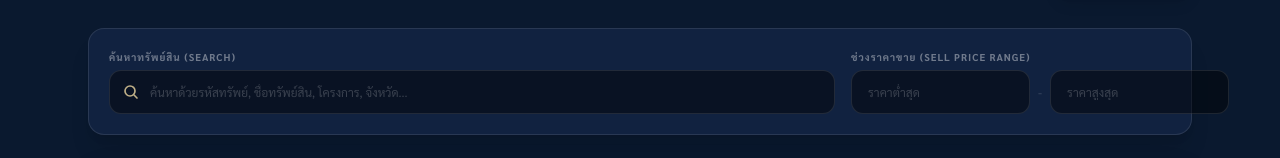
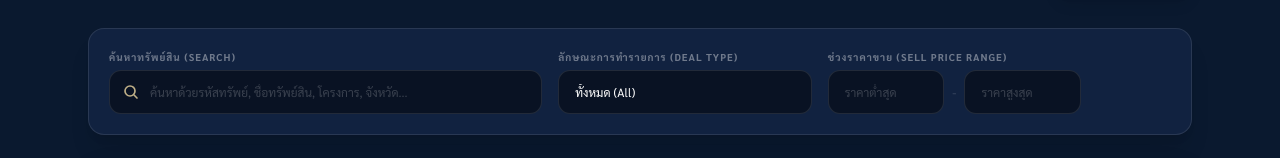
Before and after one commit to monthon21/akthaiproperty, a Next.js app: page /en/manage in a window 1280 px wide. Shown: the part 187-345 px from the top of the page. Built offline with nearby package versions, Linux system fonts and the light colour scheme; no server answers; the database is empty; sample sign-in values are in the browser's storage.

Commit message:
Convert filter panel to CSS Grid and fix input breakout overflow issue

```diff
--- a/components/ManageAssetsClient.tsx
+++ b/components/ManageAssetsClient.tsx
@@ -14,6 +14,7 @@ export default function ManageAssetsClient({ initialAssets, currentLang, isAdmin
   const [searchQuery, setSearchQuery] = useState("");
   const [minPrice, setMinPrice] = useState("");
   const [maxPrice, setMaxPrice] = useState("");
+  const [dealType, setDealType] = useState("all");
 
   const filteredAssets = assets.filter((asset) => {
     if (searchQuery.trim()) {
@@ -27,6 +28,13 @@ export default function ManageAssetsClient({ initialAssets, currentLang, isAdmin
       if (!codeMatch && !titleMatch && !projectMatch && !provinceMatch && !districtMatch) {
         return false;
       }
+    }
+
+    if (dealType === "sell" && !asset.isSell) {
+      return false;
+    }
+    if (dealType === "rent" && !asset.isRent) {
+      return false;
     }
 
     const sellPrice = asset.sellPrice ? Number(asset.sellPrice) : null;
@@ -73,8 +81,8 @@ export default function ManageAssetsClient({ initialAssets, currentLang, isAdmin
     <div className="space-y-6">
       {/* Search and Price Filter Controls */}
       <div className="bg-[#112240] border border-white/10 rounded-2xl p-5 shadow-xl">
-        <div className="flex flex-col lg:flex-row items-end gap-4">
-          <div className="flex-1 w-full space-y-1.5">
+        <div className="grid grid-cols-1 md:grid-cols-2 lg:grid-cols-12 gap-4 items-end">
+          <div className="md:col-span-2 lg:col-span-5 space-y-1.5 w-full">
             <label className="text-[10px] font-bold text-white/40 uppercase tracking-widest block">ค้นหาทรัพย์สิน (Search)</label>
             <div className="relative">
               <input
@@ -90,7 +98,20 @@ export default function ManageAssetsClient({ initialAssets, currentLang, isAdmin
             </div>
           </div>
 
-          <div className="w-full lg:w-80 space-y-1.5">
+          <div className="col-span-1 lg:col-span-3 space-y-1.5 w-full">
+            <label className="text-[10px] font-bold text-white/40 uppercase tracking-widest block">ลักษณะการทำรายการ (Deal Type)</label>
+            <select
+              value={dealType}
+              onChange={(e) => setDealType(e.target.value)}
+              className="w-full h-11 bg-black/45 border border-white/10 rounded-xl px-4 text-xs text-white cursor-pointer focus:outline-none focus:border-accent appearance-none"
+            >
+              <option className="bg-[#112240]" value="all">ทั้งหมด (All)</option>
+              <option className="bg-[#112240]" value="sell">ขาย (For Sell)</option>
+              <option className="bg-[#112240]" value="rent">เช่า (For Rent)</option>
+            </select>
+          </div>
+
+          <div className="col-span-1 lg:col-span-3 space-y-1.5 w-full">
             <label className="text-[10px] font-bold text-white/40 uppercase tracking-widest block">ช่วงราคาขาย (Sell Price Range)</label>
             <div className="flex items-center gap-2">
               <input
@@ -98,31 +119,36 @@ export default function ManageAssetsClient({ initialAssets, currentLang, isAdmin
                 placeholder="ราคาต่ำสุด"
                 value={minPrice}
                 onChange={(e) => setMinPrice(e.target.value)}
-                className="flex-1 h-11 bg-black/45 border border-white/10 rounded-xl px-4 text-xs text-white placeholder-white/20 focus:outline-none focus:border-accent transition-all"
+                className="w-full min-w-0 h-11 bg-black/45 border border-white/10 rounded-xl px-4 text-xs text-white placeholder-white/20 focus:outline-none focus:border-accent transition-all"
               />
-              <span className="text-white/20 text-xs">-</span>
+              <span className="text-white/20 text-xs shrink-0">-</span>
               <input
                 type="number"
                 placeholder="ราคาสูงสุด"
                 value={maxPrice}
                 onChange={(e) => setMaxPrice(e.target.value)}
-                className="flex-1 h-11 bg-black/45 border border-white/10 rounded-xl px-4 text-xs text-white placeholder-white/20 focus:outline-none focus:border-accent transition-all"
+                className="w-full min-w-0 h-11 bg-black/45 border border-white/10 rounded-xl px-4 text-xs text-white placeholder-white/20 focus:outline-none focus:border-accent transition-all"
               />
             </div>
           </div>
 
-          {(searchQuery || minPrice || maxPrice) && (
+          <div className="col-span-1 lg:col-span-1 w-full">
+            {(searchQuery || minPrice || maxPrice || dealType !== "all") ? (
               <button
                 onClick={() => {
                   setSearchQuery("");
                   setMinPrice("");
                   setMaxPrice("");
+                  setDealType("all");
                 }}
-              className="h-11 px-4 border border-white/10 text-xs font-bold text-white/70 hover:text-white rounded-xl hover:bg-white/5 active:scale-95 transition-all cursor-pointer w-full lg:w-auto"
+                className="h-11 w-full border border-white/10 text-xs font-bold text-white/70 hover:text-white rounded-xl hover:bg-white/5 active:scale-95 transition-all cursor-pointer text-center"
               >
                 ล้างค่า
               </button>
+            ) : (
+              <div className="h-11 hidden lg:block"></div>
             )}
+          </div>
         </div>
       </div>
 
```
Lines whose indentation alone changed are shown as unchanged.
